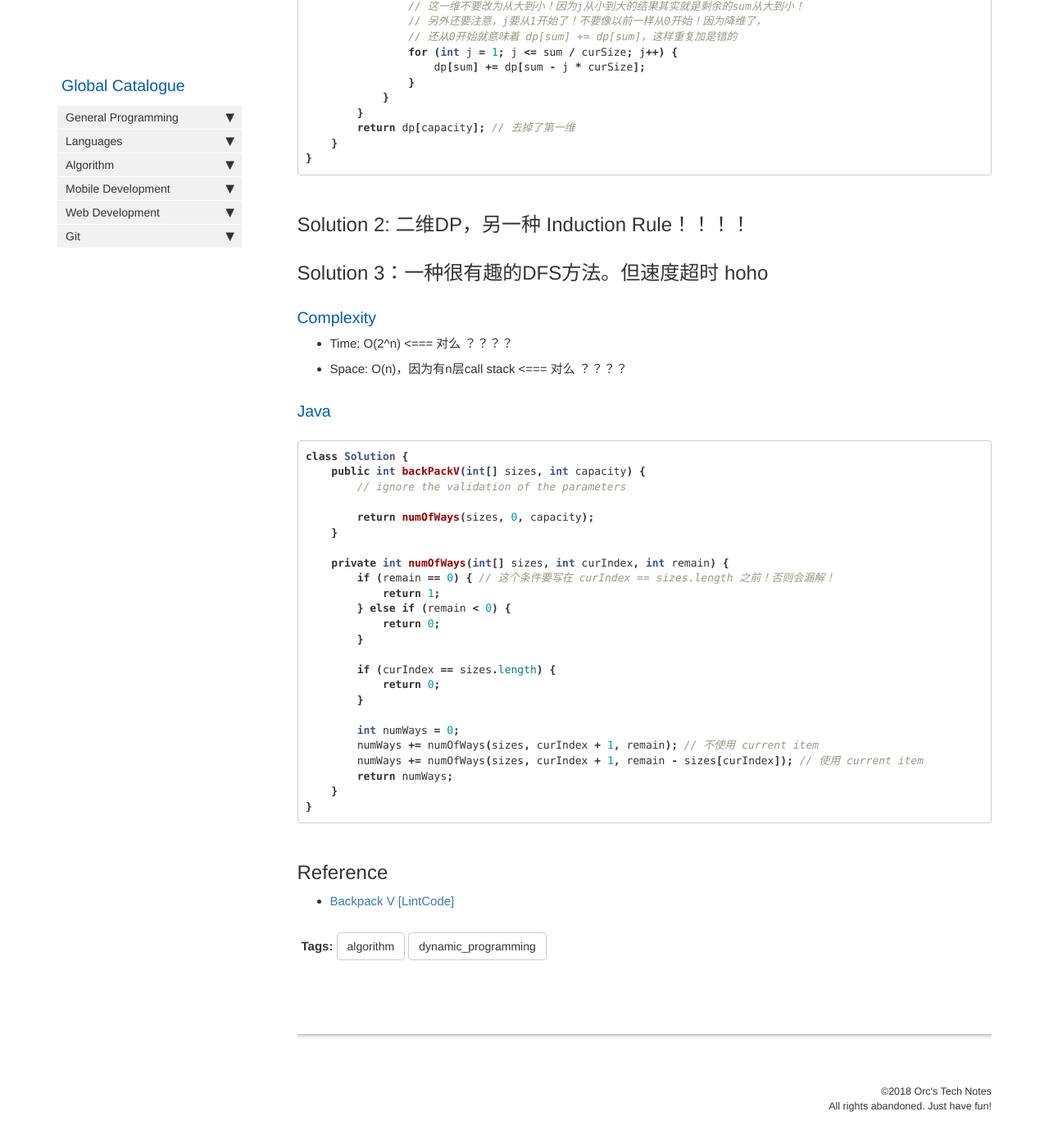
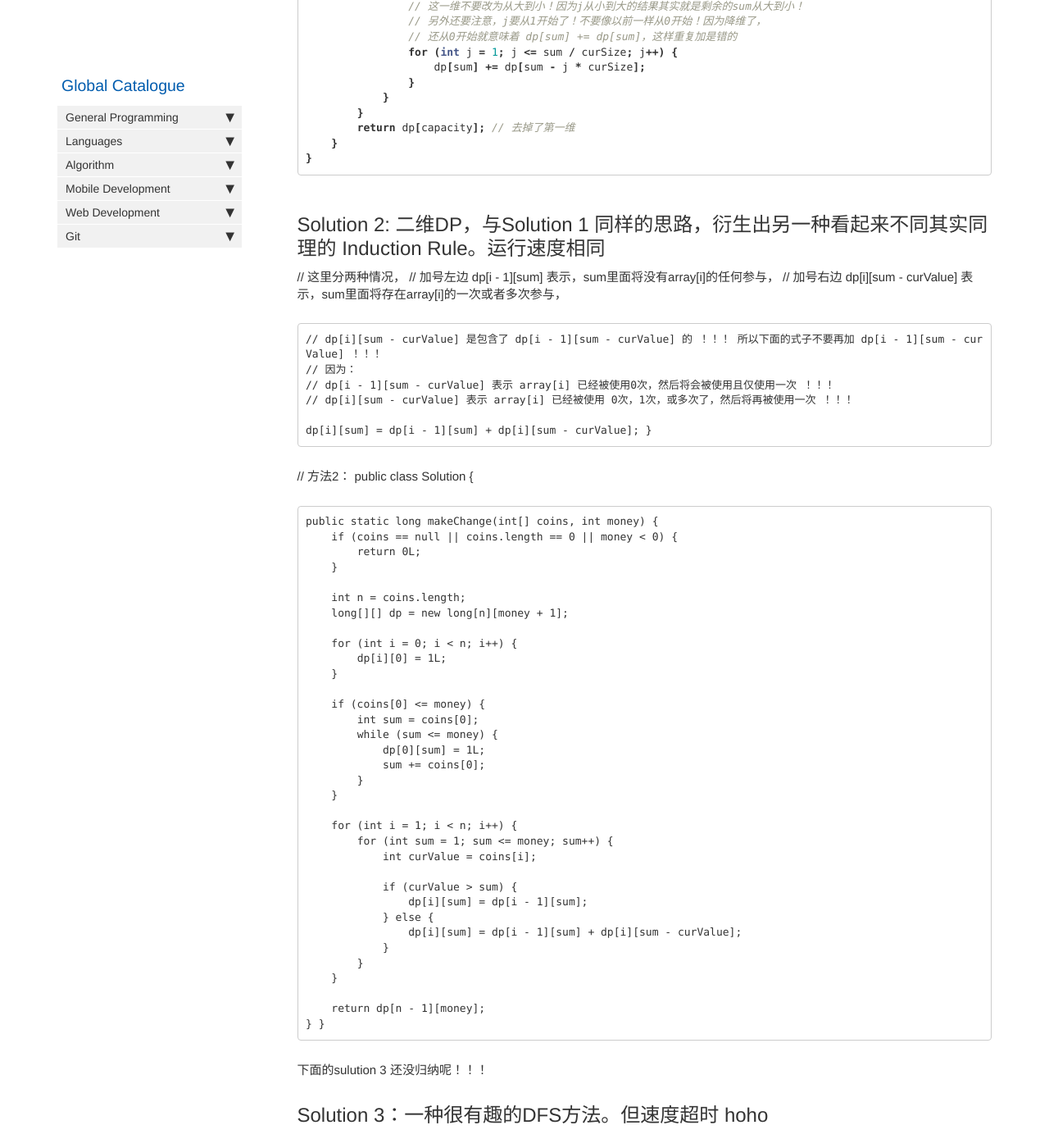
Before and after one commit to HungryOrc/hungryorc.github.io, a Jekyll site: the page built from pages/algorithm/algorithm_backpack_unlimited_1Attr_exactFill_returnNumOfSolutions.md, in a window 1280 px wide and 1400 px high, scrolled down 3367 px. Shown: the whole window at 82% size. Built offline with Jekyll 4.4.1, drawn with Linux system fonts in a browser that asks for light colours; nearby versions of some CDN libraries; comment, search, counter and statistics services are not loaded.

Commit message:
Update algorithm_backpack_unlimited_1Attr_exactFill_returnNumOfSolutions.md

````diff
--- a/pages/algorithm/algorithm_backpack_unlimited_1Attr_exactFill_returnNumOfSolutions.md
+++ b/pages/algorithm/algorithm_backpack_unlimited_1Attr_exactFill_returnNumOfSolutions.md
@@ -159,10 +159,63 @@ public class Solution {
 }
 ```
 
-## Solution 2: 二维DP，另一种 Induction Rule！！！！
+## Solution 2: 二维DP，与Solution 1 同样的思路，衍生出另一种看起来不同其实同理的 Induction Rule。运行速度相同
+
+
+// 这里分两种情况，
+    // 加号左边 dp[i - 1][sum] 表示，sum里面将没有array[i]的任何参与，
+    // 加号右边 dp[i][sum - curValue] 表示，sum里面将存在array[i]的一次或者多次参与，
+
+    // dp[i][sum - curValue] 是包含了 dp[i - 1][sum - curValue] 的 ！！！ 所以下面的式子不要再加 dp[i - 1][sum - curValue] ！！！
+    // 因为：
+    // dp[i - 1][sum - curValue] 表示 array[i] 已经被使用0次，然后将会被使用且仅使用一次 ！！！
+    // dp[i][sum - curValue] 表示 array[i] 已经被使用 0次，1次，或多次了，然后将再被使用一次 ！！！
+
+    dp[i][sum] = dp[i - 1][sum] + dp[i][sum - curValue];
+}
+
+// 方法2：
+public class Solution {
+
+    public static long makeChange(int[] coins, int money) {
+        if (coins == null || coins.length == 0 || money < 0) {
+            return 0L;
+        }
+
+        int n = coins.length;
+        long[][] dp = new long[n][money + 1];
+
+        for (int i = 0; i < n; i++) {
+            dp[i][0] = 1L;
+        }
+
+        if (coins[0] <= money) {
+            int sum = coins[0];
+            while (sum <= money) {
+                dp[0][sum] = 1L;
+                sum += coins[0];
+            }
+        }
+
+        for (int i = 1; i < n; i++) {
+            for (int sum = 1; sum <= money; sum++) {
+                int curValue = coins[i];
+
+                if (curValue > sum) {
+                    dp[i][sum] = dp[i - 1][sum];
+                } else {
+                    dp[i][sum] = dp[i - 1][sum] + dp[i][sum - curValue];
+                }
+            }
+        }
+
+        return dp[n - 1][money];
+    }
+}
 
 
 
+下面的sulution 3 还没归纳呢！！！
 
 
 
````
